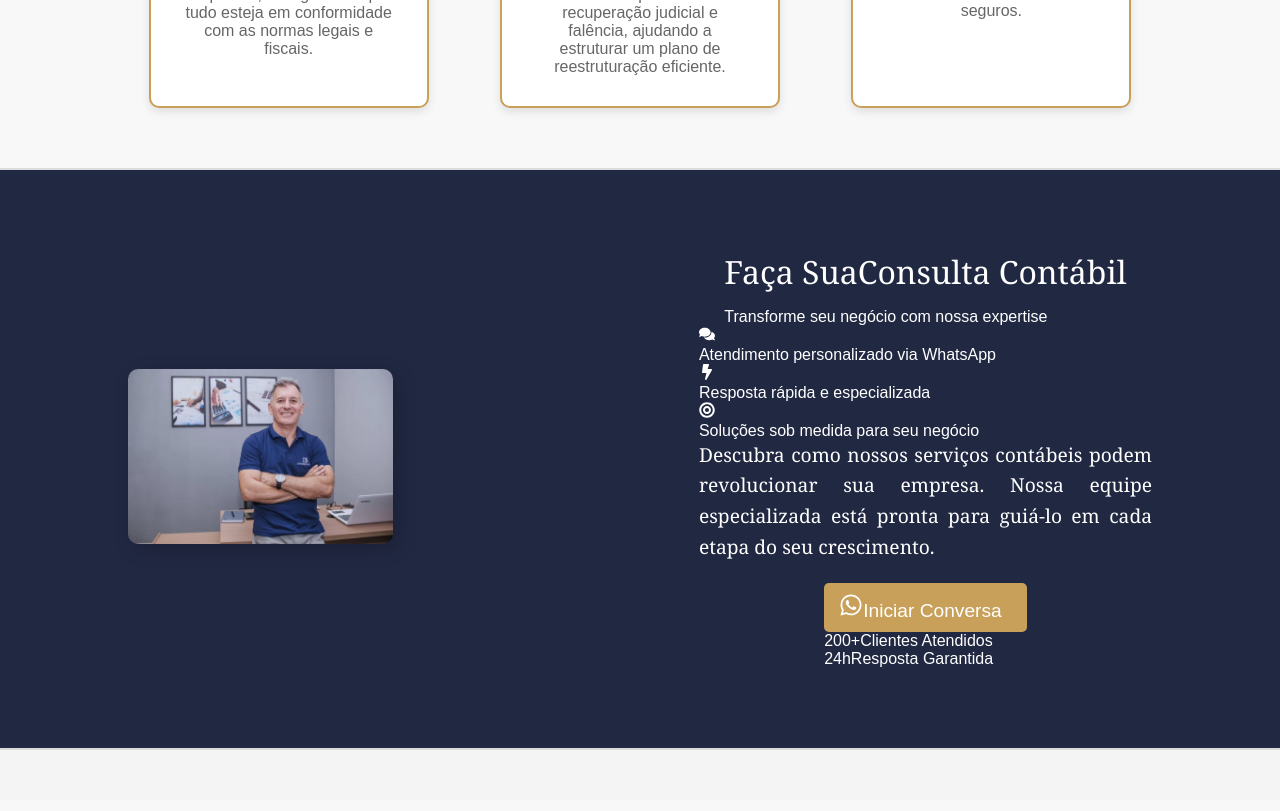
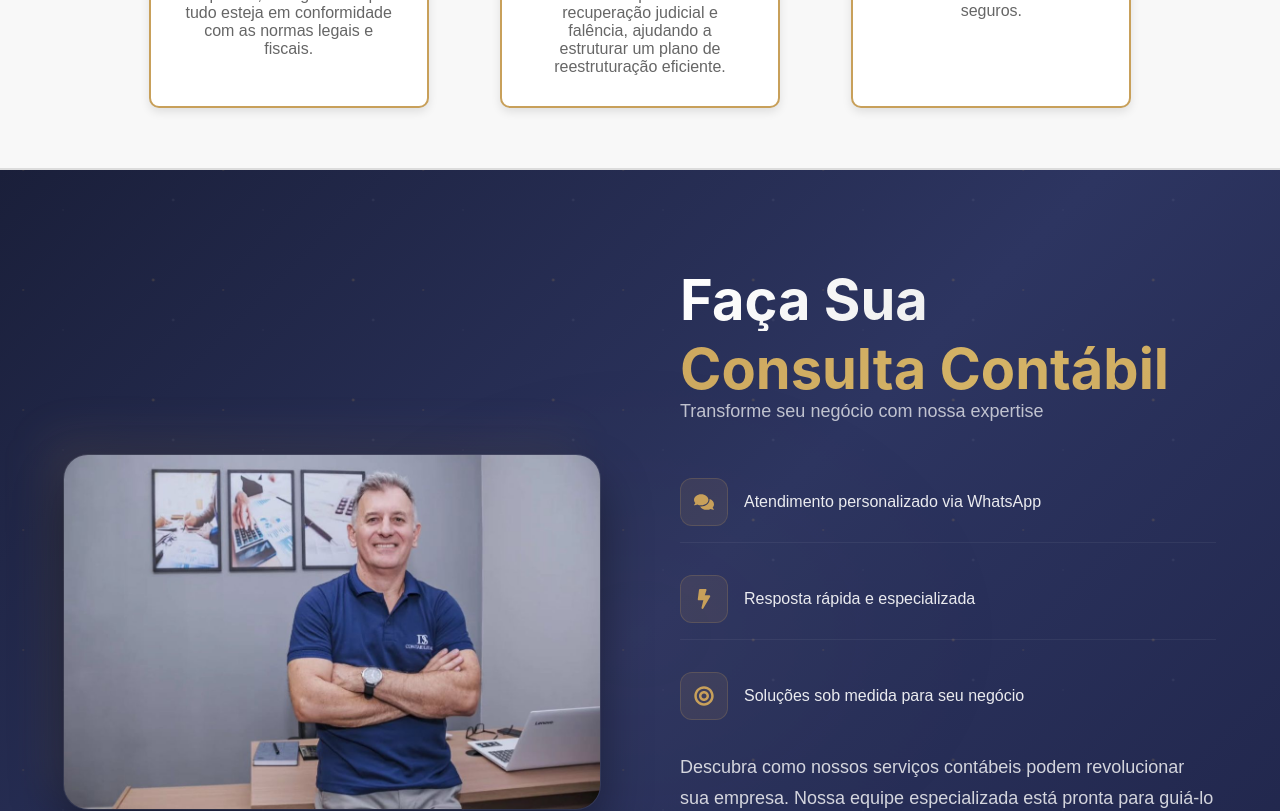
Before and after one commit to jhonathancodes/dscontabilidadeltda, a React (Vite) app: page / in a window 1280 px wide. Shown: the part 2260-3071 px from the top of the page. Built offline with nearby package versions, Linux system fonts and the light colour scheme.

Commit message:
Update Consultation.css

```diff
--- a/src/components/consultation/Consultation.css
+++ b/src/components/consultation/Consultation.css
@@ -1,113 +1,203 @@
-
 .consultation {
-    display: flex;
-    justify-content: center;
-    align-items: center;
-    padding: 80px 10%;
-    background-color: #212842;
-    border-bottom: 2px solid #dcdcdc;
-    margin-bottom: 50px;
+  position: relative;
+  display: flex;
+  align-items: center;
+  min-height: 80vh;
+  padding: 100px 0;
+  margin-bottom: 50px;
+  background: linear-gradient(135deg, #1a1f3a 0%, #2d3561 50%, #1e2347 100%);
+  border-bottom: 1px solid rgba(200, 160, 90, 0.2);
+  overflow: hidden;
 }
 
+.consultation-background,
+.consultation-particles {
+  position: absolute;
+  inset: 0;
+  pointer-events: none;
+}
+
+.consultation-particles {
+  background:
+    radial-gradient(2px 2px at 20px 30px, rgba(200,160,90,.3), transparent),
+    radial-gradient(2px 2px at 40px 70px, rgba(255,255,255,.1), transparent),
+    radial-gradient(1px 1px at 90px 40px, rgba(200,160,90,.4), transparent),
+    radial-gradient(1px 1px at 130px 80px, rgba(255,255,255,.1), transparent);
+  background-repeat: repeat;
+  background-size: 200px 120px;
+  animation: particles-float 20s linear infinite;
+}
+
+@keyframes particles-float {
+  to { transform: translate(-200px, -120px); }
+}
+
+.consultation-glow {
+  position: absolute;
+  top: 50%; left: 50%;
+  width: 800px; height: 600px;
+  background: radial-gradient(ellipse at center,
+    rgba(200,160,90,.05) 0%, rgba(200,160,90,.02) 40%, transparent 70%);
+  transform: translate(-50%, -50%);
+  animation: glow-pulse 8s ease-in-out infinite;
+}
+
+@keyframes glow-pulse {
+  0%,100% { opacity:.5; transform:translate(-50%,-50%) scale(1); }
+  50% { opacity:.8; transform:translate(-50%,-50%) scale(1.1); }
+}
+
+.consultation-container {
+  max-width: 1400px;
+  margin: 0 auto;
+  padding: 0 5%;
+  position: relative;
+  z-index: 2;
+}
 
 .consultation-content {
-    display: flex;
-    align-items: center;
-    max-width: 1200px;
-    width: 100%;
-    gap: 40px;
+  display: grid;
+  grid-template-columns: 1fr 1fr;
+  gap: 80px;
+  align-items: center;
+  opacity: 0;
+  transform: translateY(50px);
+  transition: all 1s cubic-bezier(.4,0,.2,1);
 }
 
+.consultation-content.animate-in { opacity: 1; transform: none; }
+
+.consultation-image-wrapper,
+.consultation-text {
+  transition: transform .8s cubic-bezier(.4,0,.2,1);
+}
+
+.consultation-image-wrapper {
+  position: relative;
+  transform: translateX(-30px);
+  transition-delay: .2s;
+}
+
+.consultation-content.animate-in .consultation-image-wrapper,
+.consultation-content.animate-in .consultation-text {
+  transform: none;
+}
+
+.consultation-image-backdrop {
+  position: absolute;
+  inset: -20px 20px 20px -20px;
+  background: linear-gradient(135deg, rgba(200,160,90,.1), rgba(200,160,90,.05));
+  border-radius: 20px;
+  filter: blur(20px);
+  z-index: 1;
+}
 
 .consultation-image {
-    width: 50%;
-    max-width: 600px;
-    border-radius: 10px;
-    box-shadow: 5px 5px 20px rgba(0, 0, 0, 0.2);
+  position: relative;
+  width: 100%;
+  border-radius: 24px;
+  box-shadow: 0 25px 50px rgba(0,0,0,.4),
+              0 0 0 1px rgba(255,255,255,.1),
+              inset 0 1px 0 rgba(255,255,255,.1);
+  transition: all .6s cubic-bezier(.4,0,.2,1);
+  z-index: 2;
 }
 
-
-.consultation-text {
-    width: 50%;
-    display: flex;
-    flex-direction: column;
-    justify-content: center;
-    align-items: center;
-    color: white;
+.consultation-image:hover {
+  transform: translateY(-10px) rotateY(5deg);
+  box-shadow: 0 35px 70px rgba(0,0,0,.5),
+              0 0 0 1px rgba(200,160,90,.3),
+              inset 0 1px 0 rgba(255,255,255,.2);
 }
 
+.consultation-text { display: flex; flex-direction: column; gap: 32px; transform: translateX(30px); transition-delay: .4s; }
 
-.consultation-text h2 {
-    font-size: 2rem;
-    margin-bottom: 15px;
-    text-align: center;
-    font-family: ui-serif, Georgia, Cambria, Times New Roman, Times, serif;
-    font-weight: 300;
-
+.consultation-title {
+  font: 700 clamp(2.5rem,5vw,3.5rem)/1.1 -apple-system,BlinkMacSystemFont,"Segoe UI",Roboto,"Helvetica Neue",Arial,sans-serif;
+  margin: 0; display: flex; flex-direction: column; gap: 8px;
 }
 
-
-.consultation-text p {
-    font-size: 1.2rem;
-    line-height: 1.6;
-    margin-bottom: 20px;
-    text-align: justify;
-    font-family: ui-serif, Georgia, Cambria, Times New Roman, Times, serif;
+.title-accent {
+  background: linear-gradient(135deg,#fff 0%,#e0e0e0 100%);
+  -webkit-background-clip: text; -webkit-text-fill-color: transparent;
 }
 
-
-.consultation-button {
-    background-color: #c8a05a;
-    color: white;
-    padding: 10px 15px;
-    font-size: 1.2rem;
-    border: none;
-    border-radius: 5px;
-    cursor: pointer;
-    text-decoration: none;
-    display: flex;
-    align-items: center;
-    gap: 10px;
-    transition: background 0.3s ease;
-    width: 100%;
-    max-width: 600px;
-    justify-content: center;
+.title-highlight {
+  background: linear-gradient(135deg,#c8a05a 0%,#d4b366 50%,#c8a05a 100%);
+  -webkit-background-clip: text; -webkit-text-fill-color: transparent;
+  background-size: 200% 100%;
+  animation: gradient-shift 3s ease-in-out infinite;
 }
 
-
-.consultation-button-container {
-    display: flex;
-    width: 100%;
-    justify-content: center;
+@keyframes gradient-shift {
+  50% { background-position: 100% 50%; }
 }
 
+.consultation-subtitle,
+.consultation-main-text { font-size: 1.125rem; color: rgba(255,255,255,.7); }
 
-.consultation-button:hover {
-    background-color: #b39e2f;
+.consultation-main-text { line-height: 1.7; margin-top: 16px; color: rgba(255,255,255,.8); }
+
+.consultation-features { display: flex; flex-direction: column; gap: 16px; margin: 8px 0; }
+.feature-item { display: flex; align-items: center; gap: 16px; padding: 16px 0; border-bottom: 1px solid rgba(255,255,255,.06); }
+.feature-item:last-child { border-bottom: none; }
+.feature-icon { width: 48px; height: 48px; display: flex; align-items: center; justify-content: center; flex-shrink: 0;
+  background: rgba(200,160,90,.1); border: 1px solid rgba(200,160,90,.2); border-radius: 12px; font-size: 1.25rem; }
+.feature-icon svg { color: #c8a05a; }
+.feature-item span { color: rgba(255,255,255,.9); font-size: 1rem; font-weight: 500; }
+
+.consultation-cta { display: flex; flex-direction: column; gap: 24px; }
+.consultation-button {
+  display: inline-flex; align-items: center; justify-content: center; gap: 10px;
+  padding: 14px 28px; min-width: 280px; max-width: fit-content;
+  background: linear-gradient(135deg,#c8a05a 0%,#d4af37 100%);
+  color: #fff; border-radius: 50px; font: 600 1rem ui-serif,Georgia,Cambria,'Times New Roman',Times,serif;
+  border: none; cursor: pointer; overflow: hidden; position: relative;
+  box-shadow: 0 6px 25px rgba(200,160,90,.3);
+  transition: all .3s ease;
+}
+.consultation-button::before {
+  content: ''; position: absolute; inset: 0; left: -100%;
+  background: linear-gradient(90deg,transparent,rgba(255,255,255,.2),transparent);
+  transition: left .5s;
+}
+.consultation-button:hover::before { left: 100%; }
+.consultation-button:hover { transform: translateY(-2px); box-shadow: 0 12px 40px rgba(200,160,90,.4); }
+.button-content { display: flex; align-items: center; gap: 10px; position: relative; z-index: 2; }
+
+.consultation-trust { display: flex; justify-content: flex-start; }
+.trust-indicators { display: flex; gap: 32px; }
+.trust-item { display: flex; flex-direction: column; align-items: center; text-align: center; }
+.trust-number { font-size: 1.5rem; font-weight: 700; color: #c8a05a; }
+.trust-label { font-size: .875rem; color: rgba(255,255,255,.6); margin-top: 4px; }
+
+@media (max-width:1200px) {
+  .consultation { padding: 80px 0; }
+  .consultation-content { gap: 60px; }
+}
+@media (max-width:968px) {
+  .consultation { padding: 60px 0; min-height: auto; }
+  .consultation-content { grid-template-columns: 1fr; gap: 50px; text-align: center; }
+  .consultation-image-wrapper, .consultation-text { transform: none; }
+  .consultation-title-wrapper, .trust-indicators { text-align: center; justify-content: center; }
+}
+@media (max-width:640px) {
+  .consultation { padding: 50px 0; margin-bottom: 30px; }
+  .consultation-container { padding: 0 8%; }
+  .consultation-content { gap: 40px; }
+  .consultation-features { gap: 12px; }
+  .feature-item { padding: 12px 0; }
+  .feature-icon { width: 40px; height: 40px; font-size: 1rem; }
+  .consultation-button { padding: 12px 24px; min-width: 240px; font-size: .95rem; }
+  .trust-indicators { gap: 24px; }
 }
 
-
-.consultation-button svg {
-    font-size: 1.5rem;
+/* Accessibility */
+@media (prefers-reduced-motion: reduce) {
+  .consultation-content, .consultation-image, .consultation-button,
+  .consultation-image-wrapper, .consultation-text { transition: none; animation: none; }
 }
-
-
-@media (max-width: 900px) {
-    .consultation-content {
-        flex-direction: column;
-        text-align: center;
-    }
-
-    .consultation-image {
-        width: 100%;
-    }
-
-    .consultation-text {
-        width: 100%;
-        align-items: center;
-    }
-
-    .consultation-text p {
-        text-align: center;
-    }
+@media (prefers-contrast: high) {
+  .consultation-button { border: 2px solid #fff; }
+  .feature-item span, .consultation-main-text { color: #fff; }
 }
```
